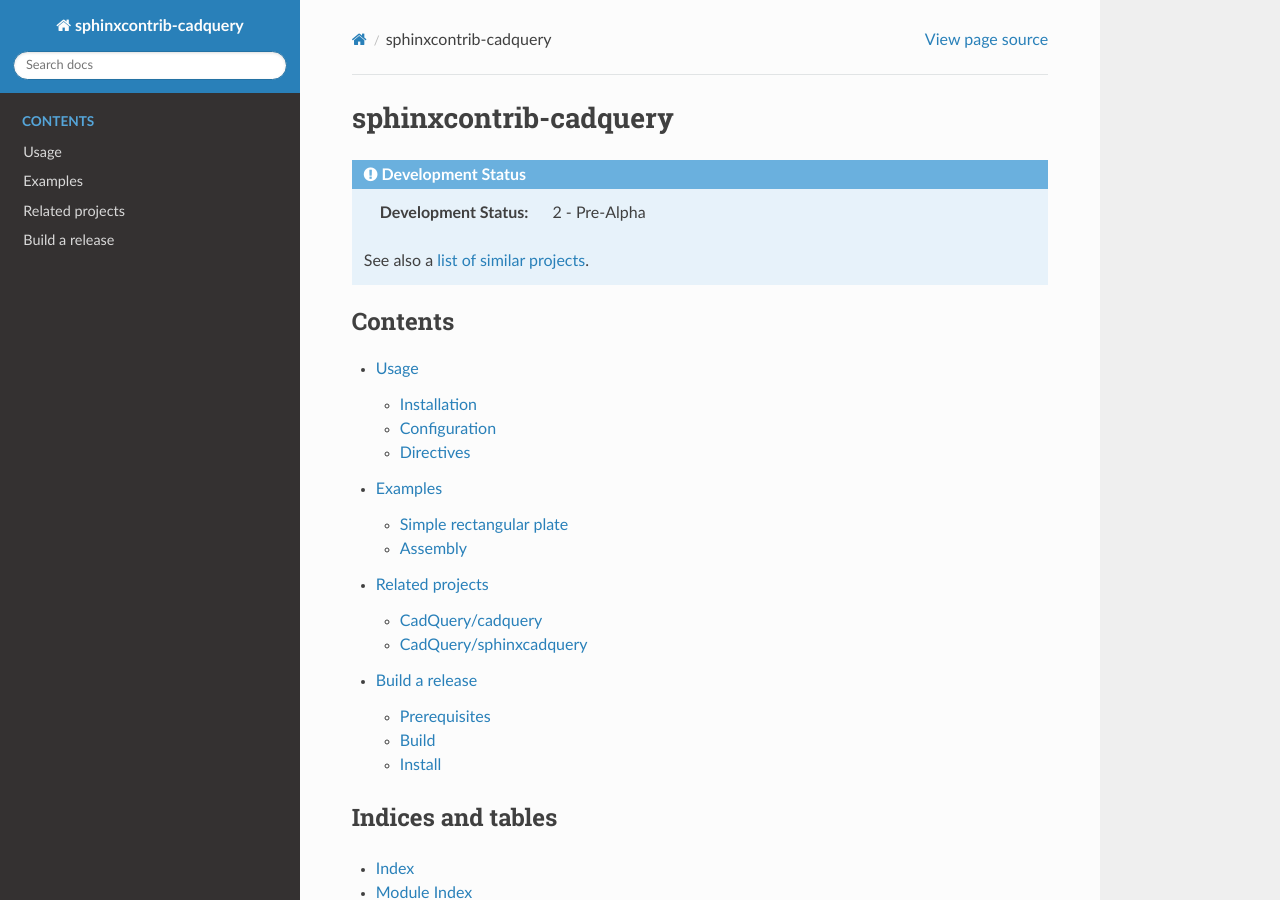
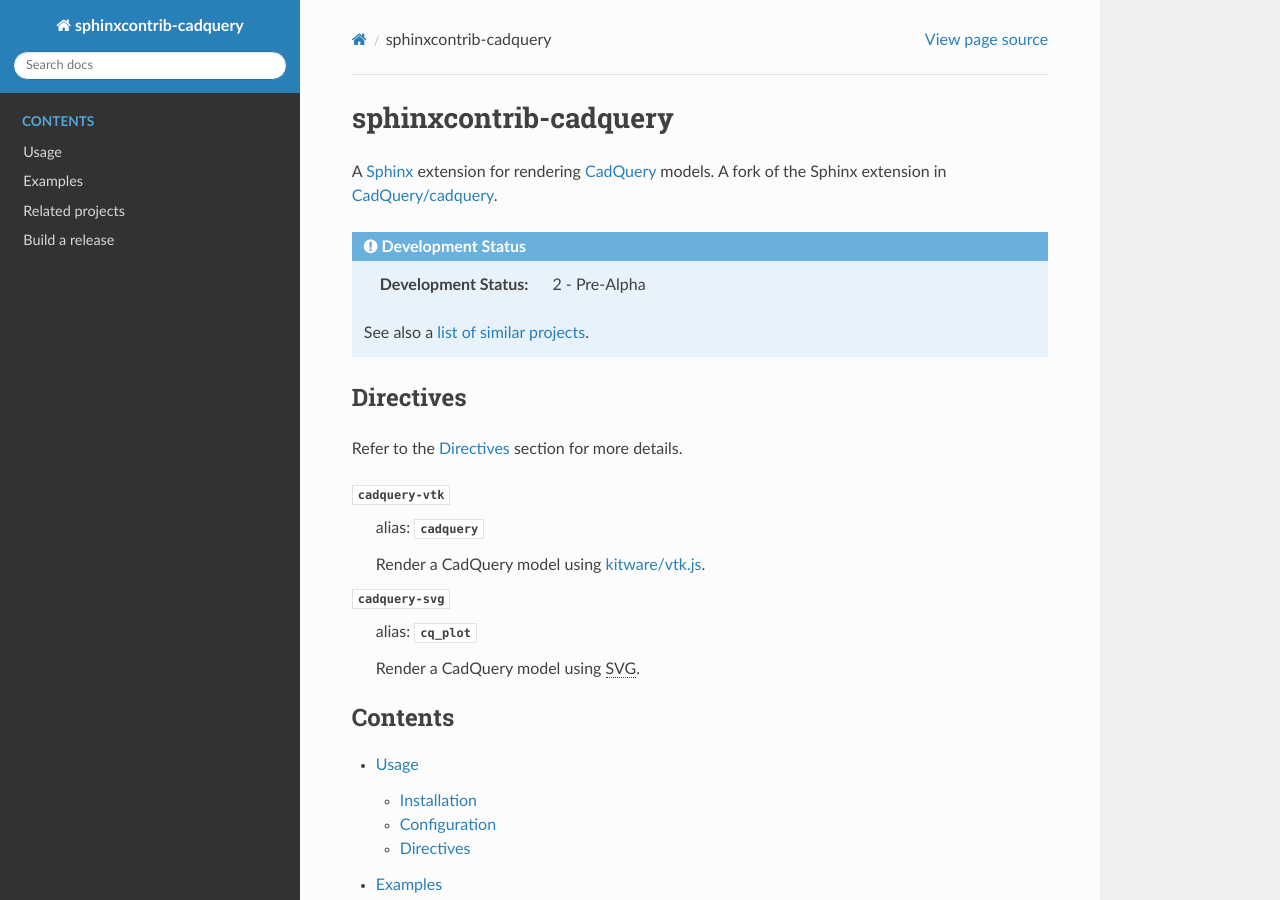
Before and after one commit to sethfischer/sphinxcontrib-cadquery, a Sphinx documentation site: the page built from docs/index.rst, in a window 1280 px wide and 900 px high. Built offline with Sphinx 7.4.7 and the Read the Docs theme 2.0.0, drawn with Linux system fonts in a browser that asks for light colours; the version number is read from the project's files by our own code.

Commit message:
feat: directive aliases cadquery-svg and cadquery-vtk

```diff
--- a/docs/conf.py
+++ b/docs/conf.py
@@ -12,6 +12,7 @@
 project_copyright = f"{date.today().year}, {author}"
 
 extensions = [
+    "sphinx.ext.intersphinx",
     "sphinx_rtd_theme",
     "sphinxcontrib.cadquery",
 ]
@@ -21,3 +22,8 @@
 
 html_theme = "sphinx_rtd_theme"
 html_static_path = ["_static"]
+
+
+intersphinx_mapping = {
+    "cadquery": ("https://cadquery.readthedocs.io/en/latest/", None),
+}
--- a/docs/examples.rst
+++ b/docs/examples.rst
@@ -7,14 +7,14 @@
 
 .. rubric:: vtk.js
 
-.. cadquery::
+.. cadquery-vtk::
 
     result = cadquery.Workplane("front").box(2, 2, 0.5)
 
 
 .. rubric:: SVG
 
-.. cq_plot::
+.. cadquery-svg::
 
     result = cadquery.Workplane("front").box(2, 2, 0.5)
     show_object(result)
@@ -25,7 +25,7 @@
 
 .. rubric:: vtk.js
 
-.. cadquery::
+.. cadquery-vtk::
 
     cone = cq.Solid.makeCone(1, 0, 2)
 
--- a/docs/index.rst
+++ b/docs/index.rst
@@ -1,6 +1,9 @@
 ======================
 sphinxcontrib-cadquery
 ======================
+
+A `Sphinx`_ extension for rendering `CadQuery`_ models.
+A fork of the Sphinx extension in :ref:`CadQuery/cadquery <cadquery-core>`.
 
 
 .. admonition:: Development Status
@@ -8,6 +11,22 @@
     :Development Status: 2 - Pre-Alpha
 
     See also a :doc:`list of similar projects<related>`.
+
+
+Directives
+----------
+
+Refer to the :ref:`usage-directives` section for more details.
+
+:rst:dir:`cadquery-vtk`
+    alias: :rst:dir:`cadquery`
+
+    Render a CadQuery model using `kitware/vtk.js`_.
+
+:rst:dir:`cadquery-svg`
+    alias: :rst:dir:`cq_plot`
+
+    Render a CadQuery model using :abbr:`SVG (Scalable Vector Graphics)`.
 
 
 .. toctree::
@@ -26,3 +45,8 @@
 * :ref:`genindex`
 * :ref:`modindex`
 * :ref:`search`
+
+
+.. _Sphinx: https://www.sphinx-doc.org/
+.. _CadQuery: https://cadquery.readthedocs.io/
+.. _`kitware/vtk.js`: https://kitware.github.io/vtk-js/
```
Also changed, not shown: docs/related.rst (+7 -2 lines), docs/usage.rst (+33 -6 lines), 1 other file.
